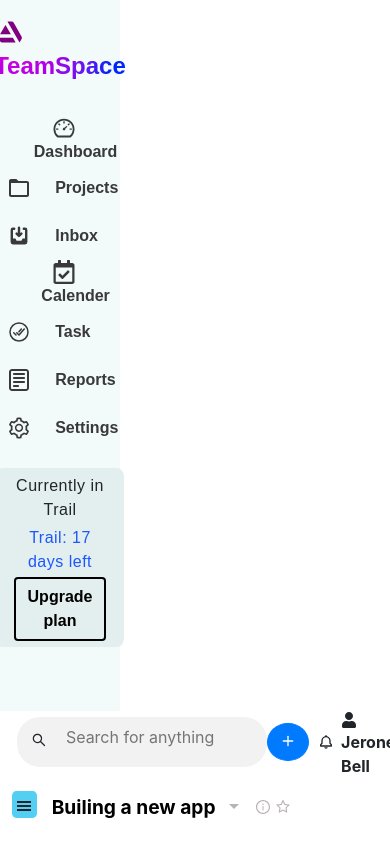
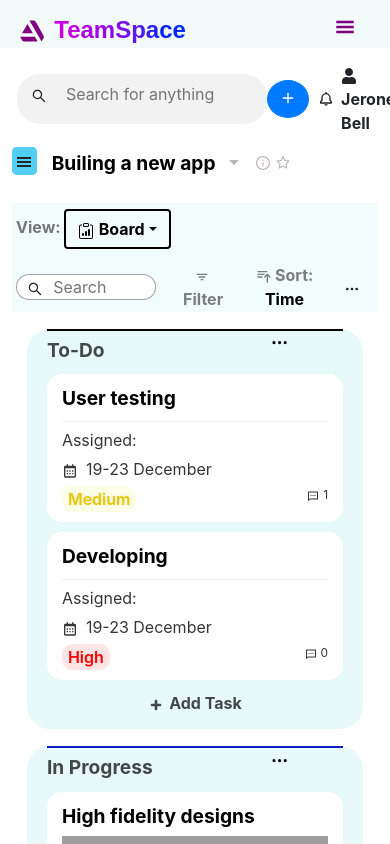
Before and after one commit to bhardwajdisha/Kanban-Board, a React (Create React App) app: page / in a window 390 px wide. Shown: the top 844 px of the page. Built offline with nearby package versions, Linux system fonts and the light colour scheme; grey boxes are pictures that could not be loaded.

Commit message:
Made sideNavbar responsive

```diff
--- a/package.json
+++ b/package.json
@@ -7,7 +7,9 @@
     "@testing-library/react": "^11.2.7",
     "@testing-library/user-event": "^12.8.3",
     "bootstrap": "^4.6.0",
+    "jquery": "^3.6.0",
     "node-sass": "^6.0.0",
+    "popper.js": "^1.16.1",
     "react": "^17.0.2",
     "react-bootstrap": "^1.6.0",
     "react-dom": "^17.0.2",
--- a/public/index.html
+++ b/public/index.html
@@ -29,15 +29,8 @@
   <body>
     <noscript>You need to enable JavaScript to run this app.</noscript>
     <div id="root"></div>
-    <!--
-      This HTML file is a template.
-      If you open it directly in the browser, you will see an empty page.
 
-      You can add webfonts, meta tags, or analytics to this file.
-      The build step will place the bundled scripts into the <body> tag.
-
-      To begin the development, run `npm start` or `yarn start`.
-      To create a production bundle, use `npm run build` or `yarn build`.
-    -->
+    <script src="https://code.jquery.com/jquery-3.5.1.slim.min.js" integrity="sha384-DfXdz2htPH0lsSSs5nCTpuj/zy4C+OGpamoFVy38MVBnE+IbbVYUew+OrCXaRkfj" crossorigin="anonymous"></script>
+    <script src="https://cdn.jsdelivr.net/npm/bootstrap@4.6.0/dist/js/bootstrap.bundle.min.js" integrity="sha384-Piv4xVNRyMGpqkS2by6br4gNJ7DXjqk09RmUpJ8jgGtD7zP9yug3goQfGII0yAns" crossorigin="anonymous"></script>
   </body>
 </html>
--- a/src/component/Sidebar/Sidebar.jsx
+++ b/src/component/Sidebar/Sidebar.jsx
@@ -1,4 +1,4 @@
-import React, {useState} from 'react'
+import React, {useState ,useEffect} from 'react'
 import {Link } from 'react-router-dom'
 
 import {FaArtstation} from 'react-icons/fa'
@@ -7,23 +7,55 @@ import Button from 'react-bootstrap/Button';
 import {sideNavData} from './sideNavData'
 
 import './Sidebar.scss'
+import { GiHamburgerMenu } from 'react-icons/gi';
 
 const SideBar = () => {
+    const [selected,setIsSelected] = useState()
+    const [width, setWidth] = useState(window.innerWidth);
 
-    const [selected,setIsSelected] = useState()
+    useEffect(() => {
+        function handleResize() {
+        setWidth(window.innerWidth);
+        }
+        window.addEventListener("resize", handleResize);
+        return () => window.removeEventListener("resize", handleResize);
+    }, [width]);
+
+    useEffect(() => {
+        width < 900 && handleSideNavToggle();
+    },[width]);
+
+    function handleSideNavToggle() {
+        console.log("toggle it");
+    }
+
     return (
-        <div className='sideNav'>
+        <nav className='sideNav'>
             <div className="sideNav-header">
+                <div className="heading">
                     <Link to='#'>
                         <FaArtstation />
                         <span> TeamSpace</span>
                     </Link>
                 </div>
-            <div className="sideNav-contents ">
-                <ul className="nav-list">
+                {width < 900 && <div className="ToggleButton">
+                    <button
+                        className="navbar-toggler"
+                        type="button"
+                        data-toggle="collapse"
+                        data-target="#navbarSupportContent"
+                        aria-controls="navbarSupportContent" aria-expanded="true" aria-label="Toggle navigation"
+                    >
+                        <GiHamburgerMenu />
+                    </button>
+                </div>}
+            </div>
+            <div className={` ${width < 900?'collapse navbar-collapse':''}`} id="navbarSupportContent">
+                <div className=" nav-items sideNav-contents">
+                    <ul className=" nav-list ">
                         {
                             sideNavData.map((item,index)=>(
-                            <li key={index} className={ `${item.cName} ${selected === index?'nav-active': ''}`} onClick={()=>setIsSelected(index)}>
+                                <li key={index} className={ ` ${item.cName} ${selected === index?'nav-active': ''}`} onClick={()=>setIsSelected(index)}>
                                     <Link to={item.path}>
                                         {item.icon}
                                         <span>{item.title}</span>
@@ -33,14 +65,13 @@ const SideBar = () => {
                         }
                     </ul>
                 </div>
-
-            <div className="upgrade-plan">
+                <div className="upgrade-plan nav-items ">
                     <p className="trail">Currently in Trail</p>
                     <p className="days-left">Trail: 17 days left</p>
                     <Button variant="light" className="btn">Upgrade plan</Button>
                 </div>
-
             </div>
+        </nav>
     )
 }
 
--- a/src/component/Sidebar/Sidebar.scss
+++ b/src/component/Sidebar/Sidebar.scss
@@ -2,29 +2,68 @@
     height:100%;
     background-color: rgb(242, 250, 250);
     width:30%;
-    min-width:120px;
+    min-width:190px;
     display: flex;
     flex-direction: column;
     align-items:  center;
     font-family: 'PT Sans', sans-serif;
     max-width: 350px;
+    margin-bottom: 20px;
+
+    @media (max-width: 900px){
+        width:100%;
+        max-width: 100%;
+    }
     .sideNav-header{
-        background-image: radial-gradient(circle at 15.83% 47.01%, #de06dc 0, #c600e2 16.67%, #ab01e8 33.33%, #880ced 50%, #5819f2 66.67%, #0024f7 83.33%, #002dfb 100%);
         background-size: 100%;
-        background-clip: text ;
-        background-clip: icon ;
-        -moz-background-clip: text;
-        -webkit-text-fill-color: transparent;
-        -moz-text-fill-color: transparent;
         font-size: 1.5rem;
         font-weight: bold;
         margin-top: 10%;
+        display: flex;
+        flex-direction: column;
+
+        .heading{
+            background-image: radial-gradient(circle at 15.83% 47.01%, #de06dc 0, #c600e2 16.67%, #ab01e8 33.33%, #880ced 50%, #5819f2 66.67%, #0024f7 83.33%, #002dfb 100%);
+            background-clip: text ;
+            background-clip: icon ;
+            -moz-background-clip: text;
+            -webkit-text-fill-color: transparent;
+            -moz-text-fill-color: transparent;
+        }
+        @media (max-width: 900px){
+            width:100%;
+            display: flex;
+            flex-direction: row;
+            justify-content: space-between;
+            margin-top: 3%;
+            padding: 0 4%;
+
+            .ToggleButton{
+                justify-content: flex-end;
+            }
+        }
 
         svg{
             color: purple;
             width: 2rem;
         }
+        button{
+            @media (max-width: 900px){
+                display: flex;
+            }
+        }
     }
+
+    .navbar-collapse{
+        display: flex;
+        flex-direction: column;
+        justify-content: space-around;
+        width:100%;
+        @media (max-width:900px){
+            width:100%;
+        }
+    }
+
 
     .sideNav-contents{
         color: rgb(58, 57, 57);
@@ -74,6 +113,12 @@
         font-size: 16px;
         text-align: center;
         letter-spacing: 0.5px;
+
+        @media (max-width:900px){
+            margin: 0% 23% 4%;
+            padding: 5% 8%;
+        }
+
         .days-left{
             margin-bottom: 4%;
             color:rgb(27, 87, 253);
--- a/src/index.js
+++ b/src/index.js
@@ -3,6 +3,8 @@ import ReactDOM from 'react-dom';
 import {BrowserRouter} from 'react-router-dom'
 import './index.css';
 import App from './App';
+import $ from'jquery';
+import Popper from'popper.js';
 import reportWebVitals from './reportWebVitals';
 import 'bootstrap/dist/css/bootstrap.min.css';
 
```
Also changed, not shown: 1 other file (tests, documents, lock files or other folders). Lines whose indentation alone changed are shown as unchanged.
